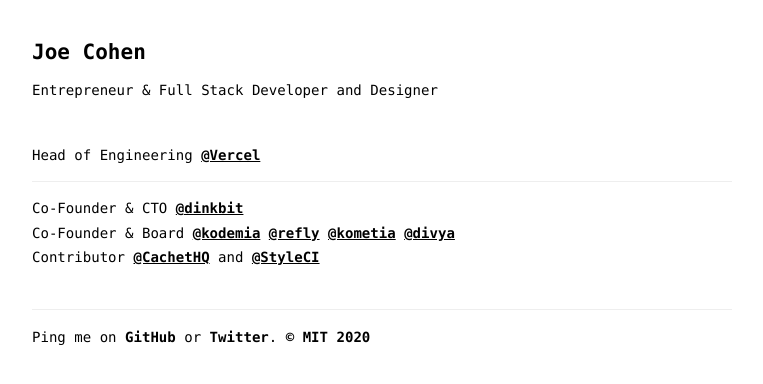
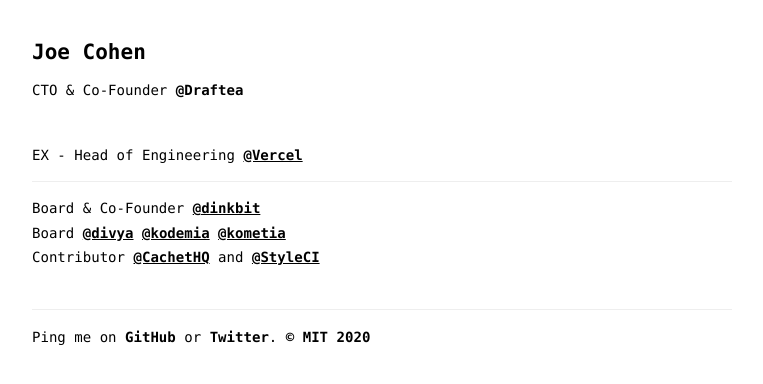
Before and after one commit to joecohens/joecohens.com, a Next.js app: page / in a window 1280 px wide. Shown: the top 384 px of the page, without its empty margins (258-1021 px from the left). Built offline with nearby package versions, Linux system fonts and the light colour scheme.

Commit message:
Upgrade next and updates

```diff
--- a/pages/index.js
+++ b/pages/index.js
@@ -1,6 +1,20 @@
-import Head from 'next/head'
+import Head from "next/head";
 
-const applicationJson = {"@type":"WebSite","headline":"Joe Cohen","publisher":{"@type":"Organization","logo":{"@type":"ImageObject","url":"https://github.com/joecohens.png"},"name":"Joe Cohen"},"url":"https://joecohens.com/","name":"Joe Cohen","author":{"@type":"Person","name":"Joe Cohen"},"image":"https://github.com/joecohens.png","description":"&lt;/&gt;","@context":"http://schema.org"};
+const applicationJson = {
+  "@type": "WebSite",
+  headline: "Joe Cohen",
+  publisher: {
+    "@type": "Organization",
+    logo: { "@type": "ImageObject", url: "https://github.com/joecohens.png" },
+    name: "Joe Cohen",
+  },
+  url: "https://joecohens.com/",
+  name: "Joe Cohen",
+  author: { "@type": "Person", name: "Joe Cohen" },
+  image: "https://github.com/joecohens.png",
+  description: "&lt;/&gt;",
+  "@context": "http://schema.org",
+};
 
 export default function Home() {
   return (
@@ -10,8 +24,14 @@
         <meta property="og:title" content="Joe Cohen" />
         <meta name="author" content="Joe Cohen" />
         <meta property="og:locale" content="en_US" />
-        <meta name="description" content="Entrepreneur & Full Stack Developer and Designer" />
-        <meta property="og:description" content="Entrepreneur & Full Stack Developer and Designer" />
+        <meta
+          name="description"
+          content="Co-Founder & CTO at Draftea | Multipreneur"
+        />
+        <meta
+          property="og:description"
+          content="Co-Founder & CTO at Draftea | Multipreneur"
+        />
         <link rel="canonical" href="https://joecohens.com/" />
         <meta property="og:url" content="https://joecohens.com/" />
         <meta property="og:site_name" content="Joe Cohen" />
@@ -19,7 +39,10 @@
         <meta name="twitter:card" content="summary_large_image" />
         <meta name="twitter:site" content="@joecohens" />
         <meta name="twitter:creator" content="@joecohens" />
-        <script type="application/ld+json" dangerouslySetInnerHTML= {{ __html: JSON.stringify(applicationJson) }} />
+        <script
+          type="application/ld+json"
+          dangerouslySetInnerHTML={{ __html: JSON.stringify(applicationJson) }}
+        />
         <script
           dangerouslySetInnerHTML={{
             __html: `
@@ -37,26 +60,114 @@
 
       <main>
         <header>
-          <h1><a href="https://github.com/joecohens" title="View Joe's GitHub Profile Page">Joe Cohen</a></h1>
-          <p>Entrepreneur &amp; Full Stack Developer and Designer</p>
+          <h1>
+            <a
+              href="https://github.com/joecohens"
+              title="View Joe's GitHub Profile Page"
+            >
+              Joe Cohen
+            </a>
+          </h1>
+          <p>
+            CTO &amp; Co-Founder{" "}
+            <a
+              href="https://www.draftea.com"
+              target="_blank"
+              rel="noopener noreferrer"
+              className="user-mention"
+            >
+              @Draftea
+            </a>
+          </p>
         </header>
         <section>
           <p>
-            Head of Engineering <a href="https://vercel.com" target="_blank" rel="noopener noreferrer" className="user-mention">@Vercel</a>
+            EX - Head of Engineering{" "}
+            <a
+              href="https://vercel.com"
+              target="_blank"
+              rel="noopener noreferrer"
+              className="user-mention"
+            >
+              @Vercel
+            </a>
           </p>
           <hr />
           <p>
-            Co-Founder &amp; CTO <a href="https://dinkbit.com" target="_blank" rel="noopener noreferrer" className="user-mention">@dinkbit</a>
+            Board &amp; Co-Founder{" "}
+            <a
+              href="https://dinkbit.com"
+              target="_blank"
+              rel="noopener noreferrer"
+              className="user-mention"
+            >
+              @dinkbit
+            </a>
             <br />
-            Co-Founder &amp; Board <a href="https://kodemia.dev" target="_blank" rel="noopener noreferrer" className="user-mention">@kodemia</a> <a href="https://refly.me" target="_blank" rel="noopener noreferrer" className="user-mention">@refly</a> <a href="https://kometia.com" target="_blank" rel="noopener noreferrer" className="user-mention">@kometia</a> <a href="https://divya.com.mx" className="user-mention">@divya</a>
+            Board{" "}
+            <a
+              href="https://divya.com.mx"
+              target="_blank"
+              rel="noopener noreferrer"
+              className="user-mention"
+            >
+              @divya
+            </a>{" "}
+            <a
+              href="https://kodemia.dev"
+              target="_blank"
+              rel="noopener noreferrer"
+              className="user-mention"
+            >
+              @kodemia
+            </a>{" "}
+            <a
+              href="https://kometia.com"
+              target="_blank"
+              rel="noopener noreferrer"
+              className="user-mention"
+            >
+              @kometia
+            </a>{" "}
             <br />
-            Contributor <a href="https://github.com/CachetHQ" target="_blank" rel="noopener noreferrer" className="user-mention">@CachetHQ</a> and <a href="https://styleci.io" target="_blank" rel="noopener noreferrer" className="user-mention">@StyleCI</a>
+            Contributor{" "}
+            <a
+              href="https://github.com/CachetHQ"
+              target="_blank"
+              rel="noopener noreferrer"
+              className="user-mention"
+            >
+              @CachetHQ
+            </a>{" "}
+            and{" "}
+            <a
+              href="https://styleci.io"
+              target="_blank"
+              rel="noopener noreferrer"
+              className="user-mention"
+            >
+              @StyleCI
+            </a>
           </p>
         </section>
         <footer>
           <hr />
           <p>
-            Ping me on <a href="https://github.com/joecohens" title="Joe on GitHub">GitHub</a> or <a href="https://twitter.com/joecohens" title="Joe on Twitter">Twitter</a>. <a href="https://github.com/joecohens/joecohens/blob/master/LICENSE" title="The license file on GitHub">© MIT 2020</a>
+            Ping me on{" "}
+            <a href="https://github.com/joecohens" title="Joe on GitHub">
+              GitHub
+            </a>{" "}
+            or{" "}
+            <a href="https://twitter.com/joecohens" title="Joe on Twitter">
+              Twitter
+            </a>
+            .{" "}
+            <a
+              href="https://github.com/joecohens/joecohens/blob/master/LICENSE"
+              title="The license file on GitHub"
+            >
+              © MIT {new Date().getFullYear()}
+            </a>
           </p>
         </footer>
       </main>
@@ -105,7 +216,12 @@
         body {
           padding: 0;
           margin: 0;
-          font-family: Menlo, Monaco, Lucida Console, monospace, serif;
+          font-family:
+            Menlo,
+            Monaco,
+            Lucida Console,
+            monospace,
+            serif;
           font-size: 0.9375rem;
           line-height: 1.625rem;
         }
@@ -130,5 +246,5 @@
         }
       `}</style>
     </div>
-  )
+  );
 }
```
Also changed, not shown: package.json (+4 -3 lines), 1 other file (tests, documents, lock files or other folders).
